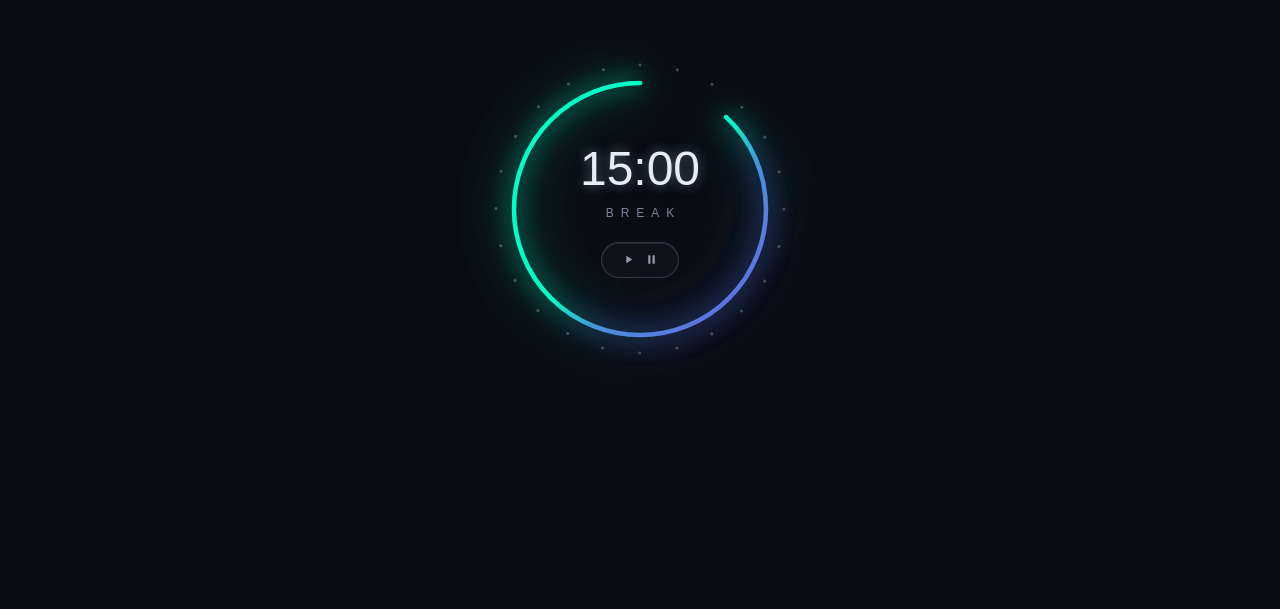
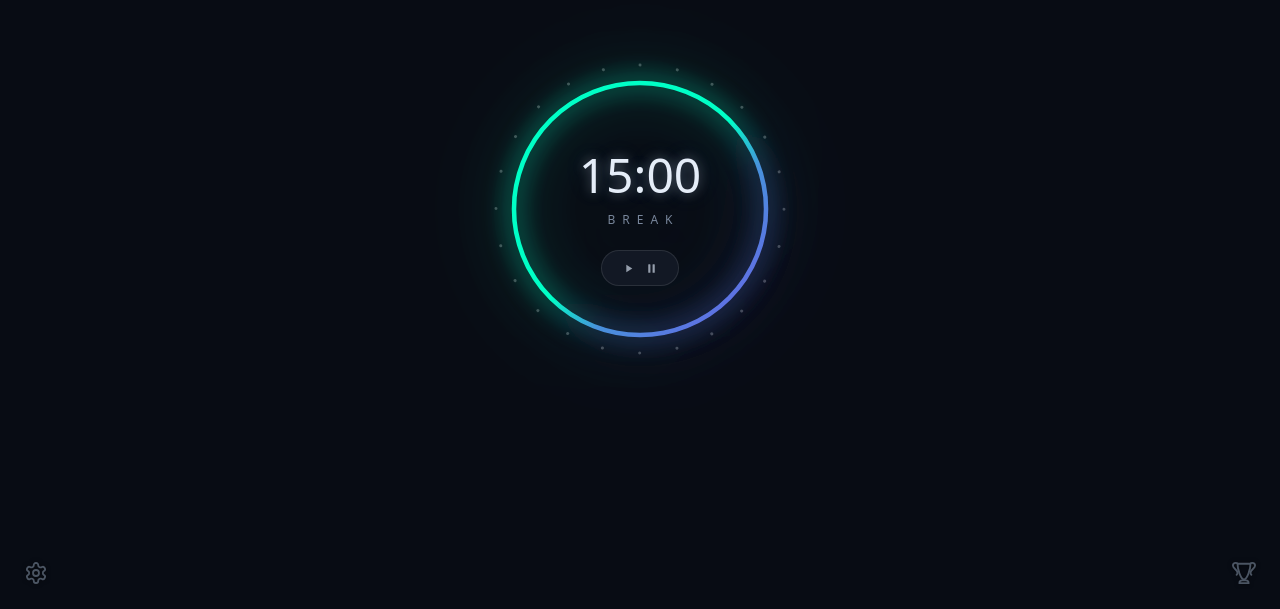
Before and after one commit to anonimus007-700/TimeoutException, a website built with Vite: page index.html in a window 1280 px wide. Shown: the part 191-800 px from the top of the page. Built offline with nearby package versions, Linux system fonts and the light colour scheme.

Commit message:
reacy main window

```diff
--- a/index.html
+++ b/index.html
@@ -1,10 +1,10 @@
 <!doctype html>
-<html lang="en">
+<html lang="uk">
   <head>
     <meta charset="UTF-8" />
     <link rel="stylesheet" href="/src/styles.css" />
     <meta name="viewport" content="width=device-width, initial-scale=1.0" />
-    <title>Tauri App</title>
+    <title>TimeoutException</title>
     <script type="module" src="/src/main.ts" defer></script>
   </head>
 
@@ -13,7 +13,6 @@
       <div class="progress-container">
         <svg class="progress-ring" width="300" height="300" viewBox="0 0 100 100">
           <defs>
-            <!-- Плавний градієнт -->
             <linearGradient id="progressGradient" x1="0%" y1="0%" x2="100%" y2="100%">
               <stop offset="0%" stop-color="#6C5CE7" />
               <stop offset="35%" stop-color="#4892DC" />
@@ -21,7 +20,6 @@
               <stop offset="100%" stop-color="#00FFC6" />
             </linearGradient>
 
-            <!-- Посилений багатошаровий неоновий Glow -->
             <filter id="neonGlowThick" x="-50%" y="-50%" width="200%" height="200%">
               <feGaussianBlur stdDeviation="19" result="blur_wide" />
               <feComponentTransfer in="blur_wide" result="glow_fade">
@@ -44,12 +42,10 @@
             </filter>
           </defs>
 
-          <!-- 1. Цятки (шкала) по колу -->
+          <!-- Цятки -->
           <circle
             class="ticks"
-            cx="50"
-            cy="50"
-            r="48"
+            cx="50" cy="50" r="48"
             fill="none"
             stroke="rgba(255, 255, 255, 0.25)"
             stroke-width="1"
@@ -58,12 +54,10 @@
             transform="rotate(-90 50 50)"
           />
 
-          <!-- 2. Основний прогрес-бар з товстим неоновим сяйвом -->
+          <!-- Прогрес-бар -->
           <circle
             class="progress-circle"
-            cx="50"
-            cy="50"
-            r="42"
+            cx="50" cy="50" r="42"
             fill="none"
             stroke="url(#progressGradient)"
             stroke-width="1.5"
@@ -91,6 +85,24 @@
           </button>
         </div>
       </div>
+
+      <!-- Іконка Налаштувань в лівому нижньому куті вікна -->
+      <button class="corner-icon-btn settings-btn" title="Налаштування" aria-label="Settings">
+        <svg viewBox="0 0 24 24" fill="none" stroke="currentColor" stroke-width="1.8" stroke-linecap="round" stroke-linejoin="round">
+          <path d="M12.22 2h-.44a2 2 0 0 0-2 2v.18a2 2 0 0 1-1 1.73l-.43.25a2 2 0 0 1-2 0l-.15-.08a2 2 0 0 0-2.73.73l-.22.38a2 2 0 0 0 .73 2.73l.15.1a2 2 0 0 1 1 1.72v.51a2 2 0 0 1-1 1.74l-.15.09a2 2 0 0 0-.73 2.73l.22.38a2 2 0 0 0 2.73.73l.15-.08a2 2 0 0 1 2 0l.43.25a2 2 0 0 1 1 1.73V20a2 2 0 0 0 2 2h.44a2 2 0 0 0 2-2v-.18a2 2 0 0 1 1-1.73l.43-.25a2 2 0 0 1 2 0l.15.08a2 2 0 0 0 2.73-.73l.22-.39a2 2 0 0 0-.73-2.73l-.15-.08a2 2 0 0 1-1-1.74v-.5a2 2 0 0 1 1-1.74l.15-.09a2 2 0 0 0 .73-2.73l-.22-.38a2 2 0 0 0-2.73-.73l-.15.08a2 2 0 0 1-2 0l-.43-.25a2 2 0 0 1-1-1.73V4a2 2 0 0 0-2-2z"/>
+          <circle cx="12" cy="12" r="3"/>
+        </svg>
+      </button>
+
+      <!-- Нова красива іконка Кубка в правому нижньому куті вікна -->
+      <button class="corner-icon-btn trophy-btn" title="Досягнення" aria-label="Achievements">
+        <svg viewBox="3 4 26 24" fill="none" stroke="currentColor" stroke-width="2" stroke-linecap="round" stroke-linejoin="round">
+          <path d="M22.786 6c0 0 .715-1 2.214-1 1.377 0 3 1.05 3 3 0 3.21-5 4.242-5 8 0 .982 1 1.993 1 1.993" />
+          <path d="M8 17.993c0 0 1-1.011 1-1.993 0-3.758-5-4.79-5-8 0-1.95 1.623-3 3-3 1.498 0 2.214 1 2.214 1" />
+          <path d="M9 6c0 6.528 3.689 17 6.983 17S23 12.568 23 6H9z" />
+          <path d="M18 24h-4c-1.657 0-3 1.343-3 3v0h10v0c0-1.657-1.343-3-3-3z" />
+        </svg>
+      </button>
     </main>
   </body>
 </html>
--- a/src-tauri/tauri.conf.json
+++ b/src-tauri/tauri.conf.json
@@ -15,7 +15,7 @@
       {
         "title": "timeoutexception",
         "width": 600,
-        "height": 480,
+        "height": 420,
         "resizable": false,
         "center": true,
         "decorations": false
--- a/src/main.ts
+++ b/src/main.ts
@@ -3,12 +3,11 @@ import { CircularProgressBar } from "./progress_bar";
 let progressBar: CircularProgressBar | null = null;
 
 window.addEventListener("DOMContentLoaded", () => {
-  // Ініціалізація прогрес-бару
   progressBar = new CircularProgressBar({
     radius: 42,
     circleSelector: ".progress-circle",
   });
 
-  // Встановлюємо початкове значення (наприклад, 100%)
-  progressBar.setProgress(88);
+  progressBar.setProgress(100);
+
 });
--- a/src/styles.css
+++ b/src/styles.css
@@ -3,38 +3,24 @@ body {
   margin: 0;
   width: 100%;
   height: 100%;
+  overflow: hidden;
 }
 
 body {
-  font-family: Arial, sans-serif;
+  font-family: system-ui, -apple-system, sans-serif;
   background-color: #080C14;
 }
 
+/* Контейнер на весь екран додатка */
 .container {
+  position: relative;
   width: 100%;
-  min-height: 100vh;
+  height: 100vh;
+  box-sizing: border-box;
   display: flex;
   justify-content: center;
   align-items: center;
 }
-
-.progress-container {
-  display: flex;
-  justify-content: center;
-  align-items: center;
-}
-
-.progress-ring {
-  overflow: visible;
-}
-
-.progress-circle {
-  transform: rotate(90deg) scaleX(-1);
-  transform-origin: 50px 50px;
-  transition: stroke-dashoffset 0.3s ease-in-out;
-}
-
-
 
 .progress-container {
   position: relative;
@@ -48,6 +34,12 @@ body {
   overflow: visible;
 }
 
+.progress-circle {
+  transform: rotate(90deg) scaleX(-1);
+  transform-origin: 50px 50px;
+  transition: stroke-dashoffset 0.3s ease-in-out;
+}
+
 .timer-content {
   position: absolute;
   inset: 0;
@@ -56,24 +48,9 @@ body {
   align-items: center;
   justify-content: center;
   pointer-events: none;
+
+  padding-top: 14px;
 }
-
-/* .timer-text {
-  color: #E5EDF8;
-  font-size: 48px;
-  font-weight: 300;
-  line-height: 1.2;
-  font-variant-numeric: tabular-nums;
-}
-
-.timer-label {
-  margin-top: 8px;
-  margin-bottom: 22px;
-  color: #78869B;
-  font-size: 12px;
-  letter-spacing: 7px;
-  padding-left: 7px;
-} */
 
 .timer-text {
   color: #E5EDF8;
@@ -81,7 +58,6 @@ body {
   font-weight: 300;
   line-height: 1.2;
   font-variant-numeric: tabular-nums;
-  /* М'який неоновий ореол навколо цифр */
   text-shadow:
     0 0 12px rgba(229, 237, 248, 0.35),
     0 0 24px rgba(72, 146, 220, 0.2);
@@ -96,6 +72,7 @@ body {
   padding-left: 7px;
 }
 
+/* Кнопка таймера */
 .timer-button {
   appearance: none;
   -webkit-appearance: none;
@@ -103,32 +80,33 @@ body {
   display: flex;
   justify-content: center;
   align-items: center;
-  gap: 10px; /* Зменшено відступ між іконками */
+  gap: 10px;
 
-  width: 78px;  /* Зменшено ширину (було 114px) */
-  height: 36px; /* Зменшено висоту (було 52px) */
+  width: 78px;
+  height: 36px;
   padding: 0;
+  margin: 0;
 
-  color: rgba(220, 230, 245, 0.65); /* М'якший базовий колір іконок */
-  background: rgba(18, 24, 35, 0.65);
-  border: 1px solid rgba(210, 225, 255, 0.12); /* Тонша й делікатніша рамка */
-  border-radius: 18px; /* Закруглення під нову висоту */
+  color: rgba(220, 230, 245, 0.65);
+  background-color: #121824;
+  border: 1px solid rgba(255, 255, 255, 0.1);
+  border-radius: 18px;
   outline: none;
 
-  box-shadow:
-    inset 0 1px 0 rgba(255, 255, 255, 0.08),
-    0 4px 10px rgba(0, 0, 0, 0.25);
+  overflow: hidden;
+  isolation: isolate;
 
-  backdrop-filter: blur(8px);
-  -webkit-backdrop-filter: blur(8px);
+  backdrop-filter: none !important;
+  -webkit-backdrop-filter: none !important;
+  box-shadow: none;
 
   cursor: pointer;
-  transition: all 0.2s cubic-bezier(0.4, 0, 0.2, 1);
+  transition: background-color 0.2s ease, border-color 0.2s ease, color 0.2s ease, transform 0.2s ease;
 }
 
 .timer-button svg {
   display: block;
-  width: 13px;  /* Зменшено розмір іконок (було 16px) */
+  width: 13px;
   height: 13px;
   flex: none;
   background: transparent;
@@ -142,47 +120,64 @@ body {
 }
 
 .timer-button:hover {
-  color: #ffffff; /* Іконки стають яскравішими */
-  background: rgba(32, 42, 60, 0.85);
-  border-color: rgba(210, 225, 255, 0.3);
-  box-shadow:
-    inset 0 1px 1px rgba(255, 255, 255, 0.15),
-    0 0 12px rgba(0, 255, 198, 0.12),
-    0 4px 12px rgba(0, 0, 0, 0.3);
+  color: #ffffff;
+  background-color: #1c2638;
+  border-color: rgba(255, 255, 255, 0.22);
   transform: translateY(-1px);
 }
 
-/* Ефект кліку (Active) */
 .timer-button:active {
   transform: translateY(0) scale(0.96);
-  background: rgba(14, 18, 26, 0.9);
+  background-color: #0b0f17;
 }
 
-.timer-button,
-.timer-button:hover,
-.timer-button:focus,
-.timer-button:active {
+/* --- ІКОНКИ В КУТАХ ДОДАТКА --- */
+.corner-icon-btn {
   appearance: none;
   -webkit-appearance: none;
+  background: transparent !important;
+  border: none !important;
+  outline: none;
+  padding: 0;
+  margin: 0;
+  cursor: pointer;
 
-  /* background: rgba(24, 30, 42, 0.75) !important; */
-  border: 1px solid rgba(210, 225, 255, 0.18);
-  border-radius: 28px;
+  position: absolute;
+  bottom: 24px;
+  z-index: 10;
+  pointer-events: auto;
 
-  outline: none;
-  box-shadow: inset 0 1px 1px rgba(255, 255, 255, 0.08);
+  color: #4B5563;
+  filter: drop-shadow(0 0 2px rgba(0, 0, 0, 0.5));
+
+  transition:
+    color 0.25s ease,
+    filter 0.25s ease,
+    transform 0.25s cubic-bezier(0.4, 0, 0.2, 1);
 }
 
-/* .timer-button::before,
-.timer-button::after,
-.timer-button svg,
-.timer-button svg path,
-.timer-button svg rect { */
-  /* background: transparent !important; */
-  /* box-shadow: none;
+.corner-icon-btn.settings-btn {
+  left: 24px;
 }
 
-.timer-button svg {
+.corner-icon-btn.trophy-btn {
+  right: 24px;
+}
+
+.corner-icon-btn svg {
   display: block;
-  overflow: visible;
-} */
+  width: 24px;
+  height: 24px;
+}
+
+.corner-icon-btn:hover {
+  color: #D1D5DB;
+  filter: drop-shadow(0 0 8px rgba(229, 237, 248, 0.4));
+  transform: translateY(-2px);
+}
+
+.corner-icon-btn:active {
+  transform: translateY(0) scale(0.92);
+  color: #FFFFFF;
+  filter: drop-shadow(0 0 10px rgba(255, 255, 255, 0.6));
+}
```
